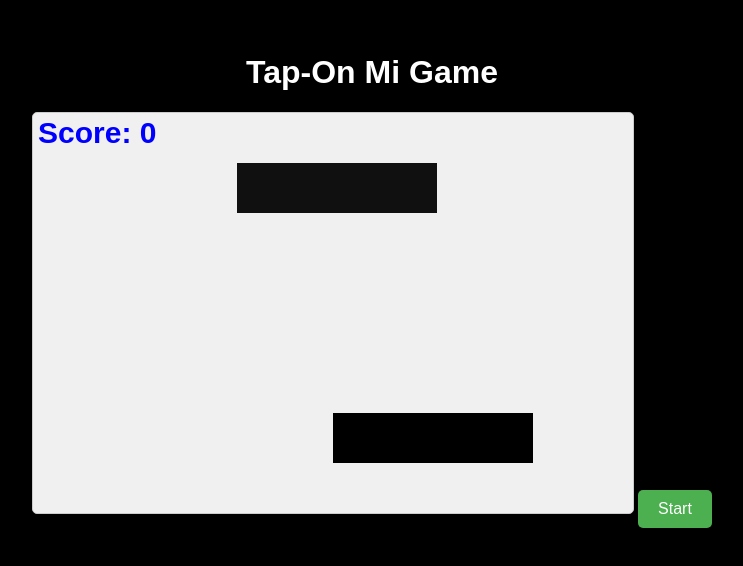
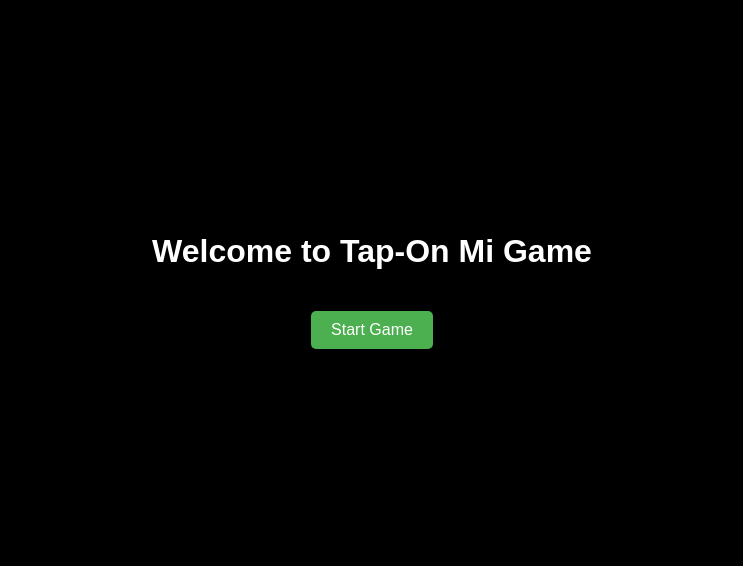
Before and after one commit to zhrbit/Tap-On-Mi-Game, a plain HTML site: page index.html in a window 1280 px wide. Shown: the part 120-686 px from the top of the page, without its empty margins (268-1011 px from the left). Drawn offline with Linux system fonts and the light colour scheme.

Commit message:
starting

```diff
--- a/index.html
+++ b/index.html
@@ -7,10 +7,14 @@
     <link rel="stylesheet" href="style.css">
 </head>
 <body>
-    <div class="container">
+    <div id="splashScreen" class="splash">
+        <h1 class="splash-title">Welcome to Tap-On Mi Game</h1>
+        <button class="start-btn" onclick="startGame()">Start Game</button>
+    </div>
+    <div id="gameContainer" class="container" style="display: none;">
         <h1 class="title">Tap-On Mi Game</h1>
         <canvas id="myCanvas" width="600" height="400"></canvas>
-        <button class="start-btn" onclick="start()">Start</button>
+        <button class="restart-btn" onclick="restart()">Restart</button>
     </div>
     <script src="script.js"></script>
 </body>
--- a/script.js
+++ b/script.js
@@ -107,3 +107,10 @@ canvas.onpointerdown = function() {
 
 restart();
 animate();
+
+function startGame() {
+  document.getElementById("splashScreen").style.display = "none";
+  document.getElementById("gameContainer").style.display = "block";
+  restart();
+  animate();
+}
--- a/style.css
+++ b/style.css
@@ -5,6 +5,30 @@ body {
     justify-content: center;
     align-items: center;
     height: 100vh;
+}
+
+.splash {
+    text-align: center;
+    position: relative;
+    color: #fff;
+}
+
+.splash-title {
+    font-family: 'Arial', sans-serif;
+}
+
+.start-btn {
+    background-color: #4CAF50;
+    border: none;
+    color: white;
+    padding: 10px 20px;
+    text-align: center;
+    text-decoration: none;
+    display: inline-block;
+    font-size: 16px;
+    margin-top: 20px;
+    cursor: pointer;
+    border-radius: 5px;
 }
 
 .container {
@@ -17,7 +41,7 @@ body {
     font-family: 'Arial', sans-serif;
 }
 
-.start-btn {
+.restart-btn {
     background-color: #4CAF50;
     border: none;
     color: white;
```
